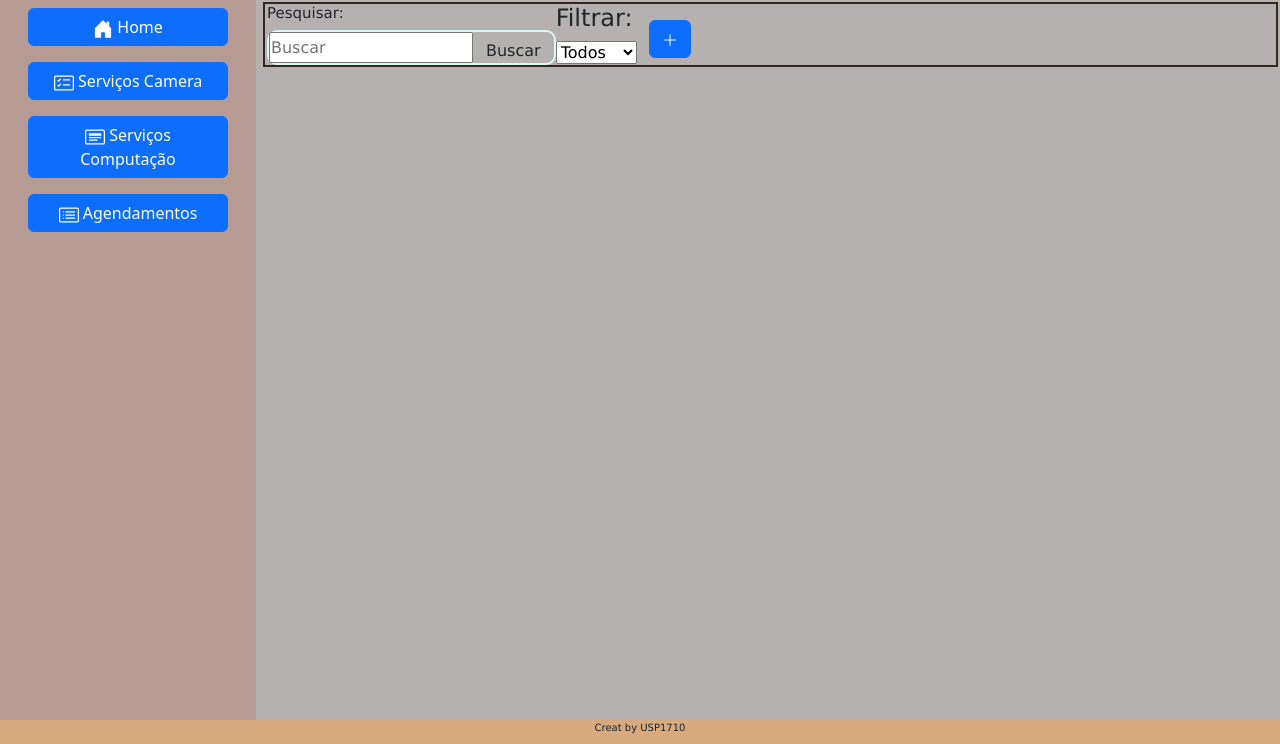
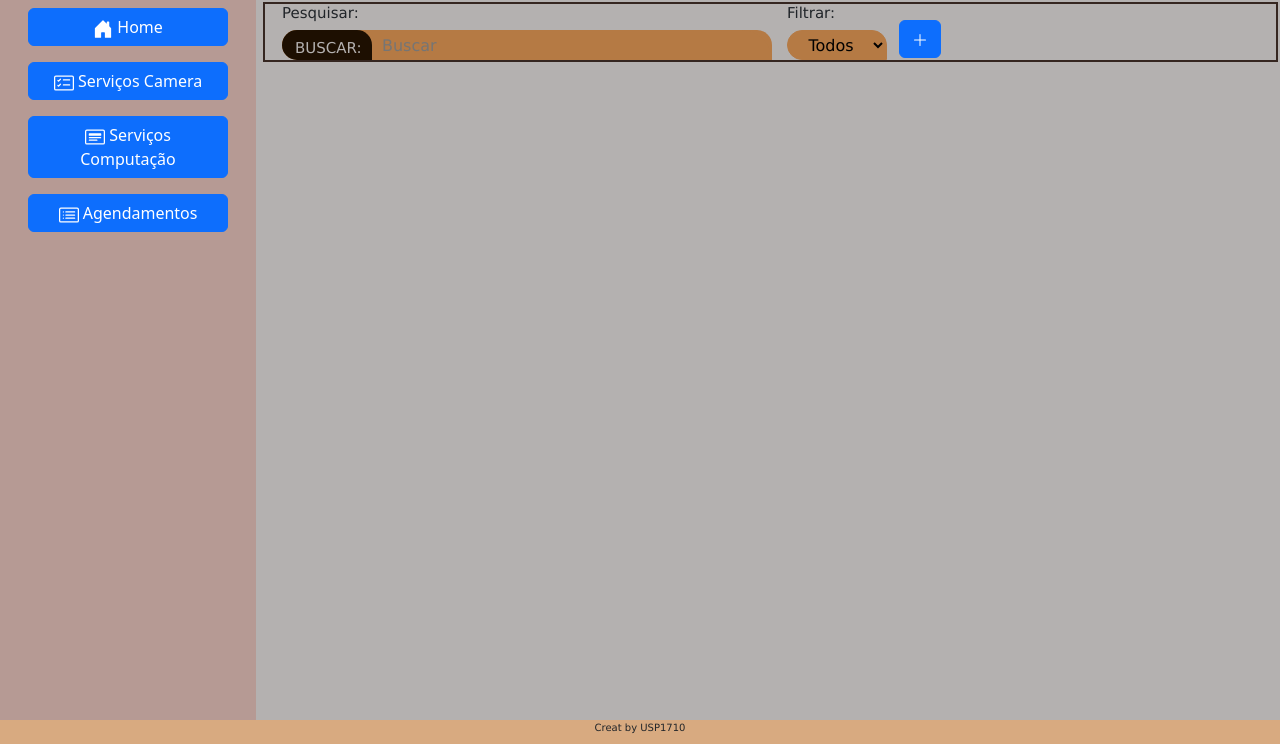
Before and after one commit to ueveton/CadastroServi-os, a website: page camera.html in a window 1280 px wide. Shown: the part 56-800 px from the top of the page. Drawn offline with nearby package versions, Linux system fonts and the light colour scheme.

Commit message:
style pesquisa e filtro

```diff
--- a/camera.html
+++ b/camera.html
@@ -69,8 +69,8 @@
                 <h4>Pesquisar:</h4>
                 <form action="" class="input-field">
                   <!-- <button type="button" class="btn">Buscar</button> -->
-                  <input type="search" name="search-input" id="search-input" placeholder="Buscar">
-                  <label for="search-input" class="btn">Buscar</label>
+                  <input type="search" name="searchInput" id="searchInput" placeholder="Buscar">
+                  <label for="search-input" class="btn searchLabel">Buscar:</label>
                 </form>
               </div>
               <div id="filter">
@@ -91,7 +91,7 @@
 
               <!-- The Modal -->
               <div class="modal fade" id="myModal">
-                <div class="modal-dialog">
+                <div class="modal-dialog modal-xl">
                   <div class="modal-content">
 
                     <!-- Modal Header -->
--- a/style.css
+++ b/style.css
@@ -55,43 +55,72 @@ img{
     display: flex;
 }
 
+#search {
+    padding-left: 15px;
+}
+
 .input-field{
     display: flex;
     justify-content: space-between;
-    border-radius: 10px;
-    height: 35px;
-    border: 2px solid #def7f4;
+    border-radius: 40px 40px 0px 40px;
+    background: var(--headerback);
+    flex-direction: row-reverse;
 }
-
-/* #search{
-    width: 100%;
-    display: flex;
-    flex-direction: column;
-    background: aquamarine;
-}
-
-#search form {
-    display: flex;
-    border: #B57A44;
-}
-
-#search label {
-    border-radius: 40px 40px 0px 40px;
-    background: #B57A44;
-    display: flex;
-}
-
-#search input {
-    width: 100%;
-    margin-right: 0.3rem;
-    padding-left: 10px;
-    background: #c7b4ac;
-    border-radius: 40px 40px 0px 40px;
-    display: inline;
-} */
 
 #search h4{
     font-size: 15px;
+    font-family: var(--font-family);
+}
+
+#searchInput{
+    border: none;
+    outline: none;
+    background: var(--headerback);
+    border-radius: 0px 40px 0px 0px;
+    width: 400px;
+    height: 30px;
+    padding-left: 10px;
+}
+
+.searchLabel {
+    width: 90px;
+    height: 30px;
+    display: flex;
+    align-items: center;
+    justify-content: center;
+    border-radius: 40px 40px 0px 40px !important;
+    background: #1d0f01 !important;
+    color: #b4b1b0 !important;
+    padding-bottom: 5px !important;
+    text-transform: uppercase;
+    font-family: var(--font-family);
+    font-size: 15px !important;
+}
+
+#filter {
+    padding-left: 15px;
+    font-family: var(--font-family);
+}
+
+#filter h4{
+    font-size: 15px;
+}
+
+#filter-selected {
+    border: 1px solid #B57A44;
+    border-radius: 40px 40px 0px 40px;
+    width: 100px;
+    height: 30px;
+    text-align: center;
+    background: var(--headerback);
+}
+
+#filter-selected option {
+    text-align: center !important;
+    background: var(--border);
+}
+option:hover {
+    background: #1d0f01 !important;
 }
 
 div > div > h3{
```
